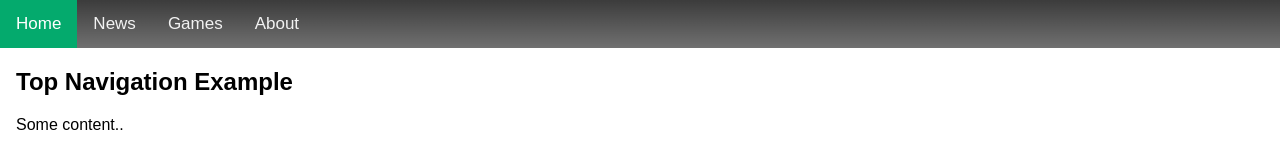
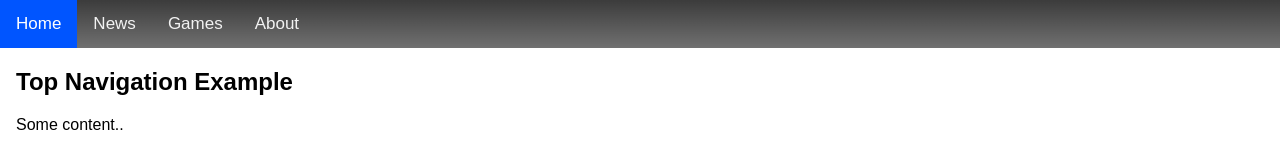
Before and after one commit to wikakasa/wikanet, a plain HTML site: page index.html in a window 1280 px wide. Drawn offline with Linux system fonts and the light colour scheme.

Commit message:
Update style.css

```diff
--- a/style.css
+++ b/style.css
@@ -23,6 +23,6 @@ body {
 }
 
 .topnav a.active {
-  background-color: #04AA6D;
+  background-color: #0055ff;
   color: white;
 }
```
